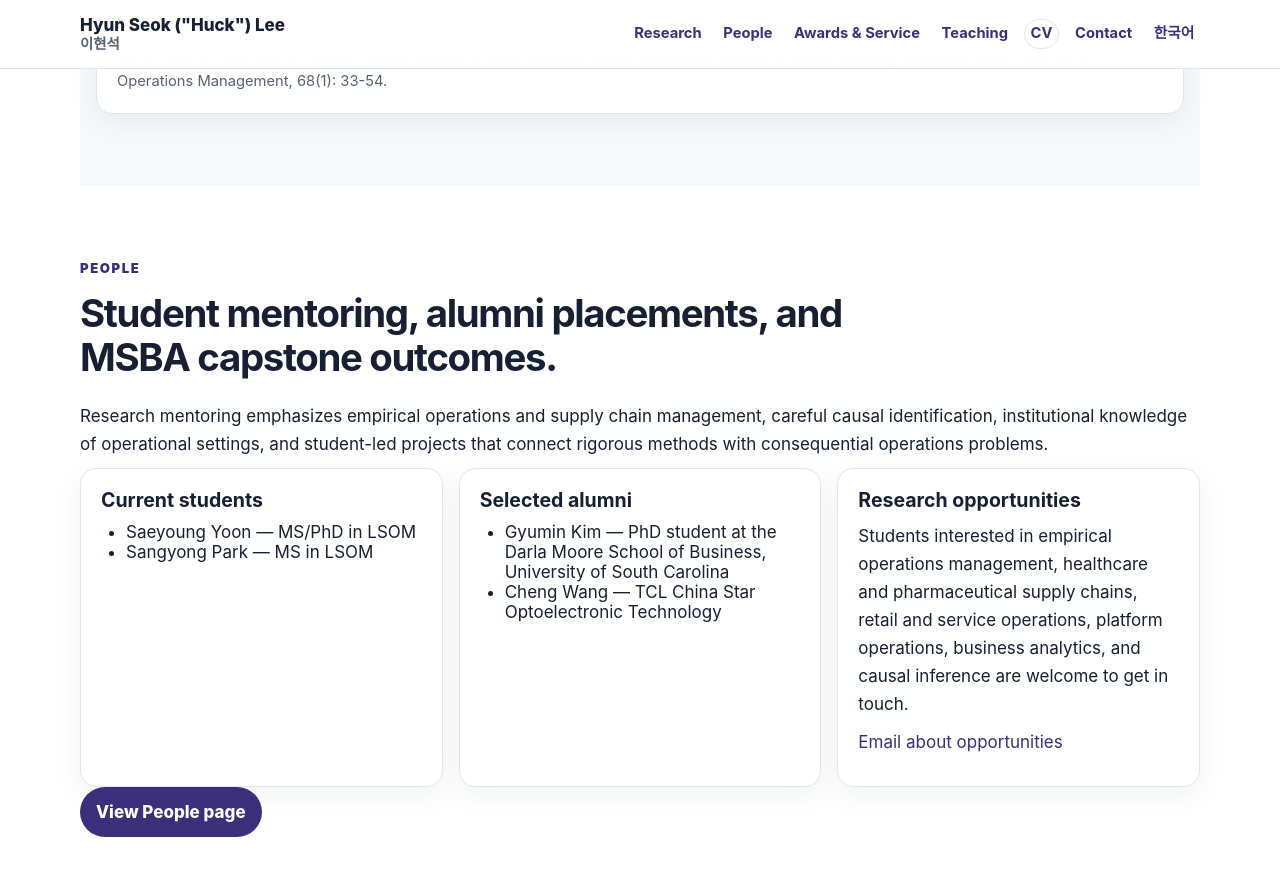
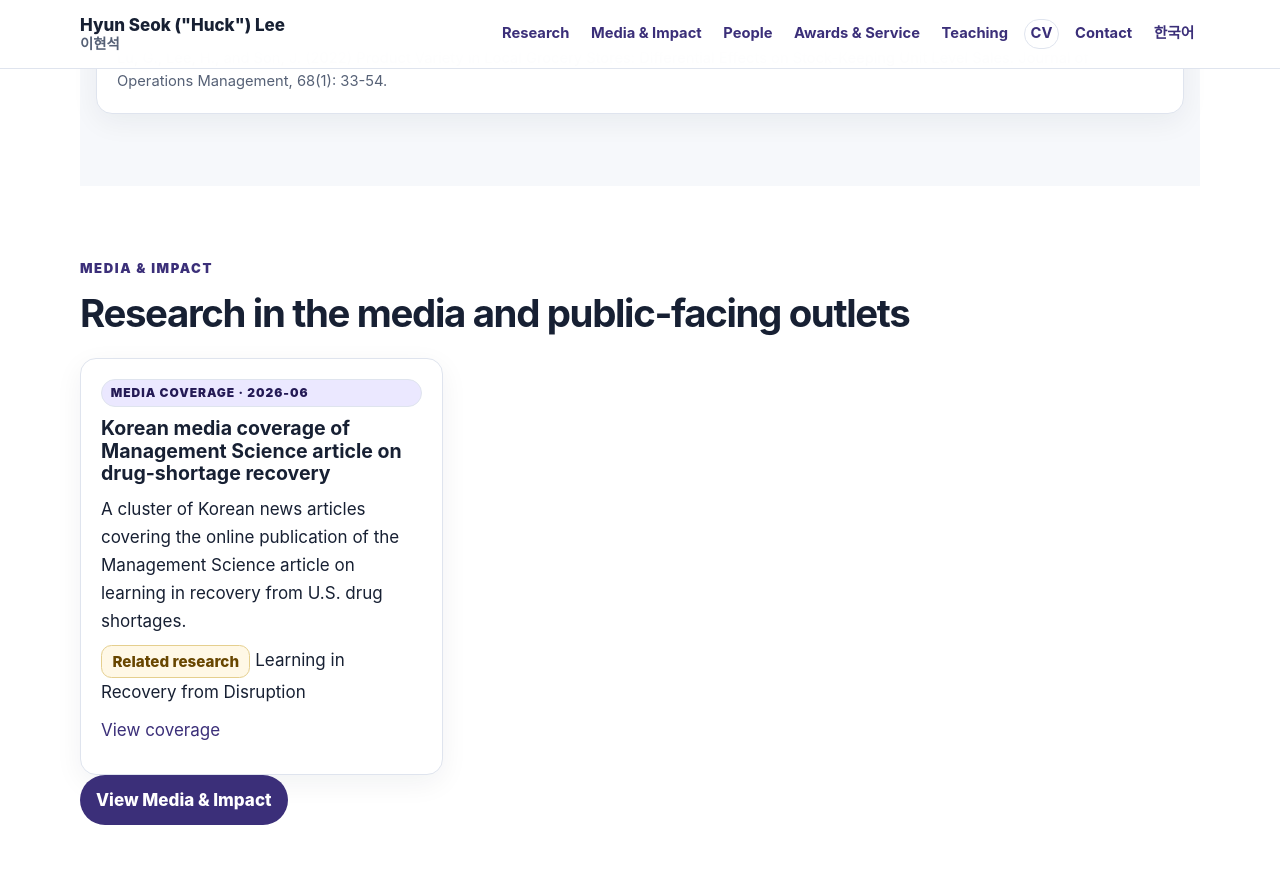
Before and after one commit to lordya2/lordya2.github.io, a Jekyll site: the page built from index.md, in a window 1280 px wide and 900 px high, scrolled down 3637 px. Shown: the top 876 px of the window. Built offline with Jekyll 4.4.1, drawn with Linux system fonts in a browser that asks for light colours; some of the changed text lies outside the part shown.

Commit message:
Add external impact and SEO metadata

```diff
--- a/_config.yml
+++ b/_config.yml
@@ -22,6 +22,7 @@ markdown: kramdown
 
 # Optional Google Analytics 4 measurement ID. Leave blank to disable analytics.
 google_analytics_id: "G-FKX2HDTLNX"
+google_site_verification: ""
 
 # All Jekyll-Bootstrap specific configurations are namespaced into this hash
 #
--- /dev/null
+++ b/_data/media_impact.yml
@@ -0,0 +1,14 @@
+featured:
+  - title: 'Korean media coverage of Management Science article on drug-shortage recovery'
+    outlet: 'Naver News search results'
+    date: '2026-06'
+    url: 'https://search.naver.com/search.naver?ssc=tab.news.all&query=%EC%9D%B4%ED%98%84%EC%84%9D%20%EC%9D%98%EC%95%BD%ED%92%88&sm=tab_opt&sort=1&photo=0&field=0&pd=-1&ds=2026.06.19&de=2026.06.19&docid=&related=0&mynews=0&office_type=0&office_section_code=0&news_office_checked=&nso=so%3Add%2Cp%3Aall&is_sug_officeid=0&office_category=0&service_area=0'
+    summary: 'A cluster of Korean news articles covering the online publication of the Management Science article on learning in recovery from U.S. drug shortages.'
+    related_work: 'Learning in Recovery from Disruption'
+    type: 'Media coverage'
+
+archive:
+  school_news: []
+  media_coverage: []
+  research_impact: []
+  awards_and_recognition: []
--- a/_data/navigation.yml
+++ b/_data/navigation.yml
@@ -1,5 +1,8 @@
 - label: Research
   url: /pages/research.html
+- label: Media & Impact
+  url: /pages/media.html
+  event: media_impact_click
 - label: People
   url: /pages/people.html
   event: people_page_click
--- a/_data/profile.yml
+++ b/_data/profile.yml
@@ -15,6 +15,7 @@ address_ko: '서울특별시 성북구 안암로 145, 고려대학교 경영대
 cv_url: '/assets/CV.pdf'
 headshot: '/assets/headshot.jpg'
 headshot_alt: 'Portrait of Hyun Seok Huck Lee'
+orcid: '0000-0003-3400-3472'
 links:
   kubs:
     label: 'Official KUBS Profile'
@@ -25,3 +26,6 @@ links:
   google_scholar:
     label: 'Google Scholar'
     url: 'https://scholar.google.com/citations?user=vGy-cTQAAAAJ&hl=en'
+  orcid:
+    label: 'ORCID'
+    url: 'https://orcid.org/0000-0003-3400-3472'
--- a/_includes/themes/twitter/default.html
+++ b/_includes/themes/twitter/default.html
@@ -2,12 +2,32 @@
 <html lang="{{ page.lang | default: 'en' }}">
   <head>
     <meta charset="utf-8">
+    {% assign meta_title = page.title | default: site.title %}
+    {% assign meta_description = page.description | default: site.data.profile.positioning %}
+    {% assign canonical_path = page.url | replace:'index.html','' %}
+    {% assign canonical_url = canonical_path | prepend: site.production_url %}
+    {% assign og_image = site.data.profile.headshot | prepend: site.production_url %}
     <title>{% if page.title %}{{ page.title }} | {% endif %}{{ site.title }}</title>
-    {% if page.description %}<meta name="description" content="{{ page.description }}">{% endif %}
+    <meta name="description" content="{{ meta_description | escape }}">
     {% if page.keywords %}<meta name="keywords" content="{{ page.keywords }}">{% endif %}
     <meta name="author" content="{{ site.author.name }}">
     <meta name="viewport" content="width=device-width, initial-scale=1.0">
-    <link rel="canonical" href="{{ site.production_url }}{{ page.url | replace:'index.html','' }}">
+    <link rel="canonical" href="{{ canonical_url }}">
+    <meta property="og:title" content="{{ meta_title | escape }}">
+    <meta property="og:description" content="{{ meta_description | escape }}">
+    <meta property="og:type" content="{% if page.url == '/' or page.url == '/index.html' %}profile{% else %}website{% endif %}">
+    <meta property="og:url" content="{{ canonical_url }}">
+    <meta property="og:site_name" content="{{ site.title | escape }}">
+    <meta property="og:image" content="{{ og_image }}">
+    <meta property="og:image:alt" content="{{ site.data.profile.headshot_alt | escape }}">
+    <meta name="twitter:card" content="summary_large_image">
+    <meta name="twitter:title" content="{{ meta_title | escape }}">
+    <meta name="twitter:description" content="{{ meta_description | escape }}">
+    <meta name="twitter:image" content="{{ og_image }}">
+    {% if site.google_site_verification and site.google_site_verification != '' %}<meta name="google-site-verification" content="{{ site.google_site_verification | escape }}">{% endif %}
+    <link rel="icon" type="image/svg+xml" href="{{ '/assets/favicon.svg' | prepend: site.production_url }}">
+    <link rel="shortcut icon" href="{{ '/assets/favicon.svg' | prepend: site.production_url }}">
+    {% include structured-data.html %}
     <link href="{{ ASSET_PATH }}/bootstrap/css/bootstrap.2.2.2.min.css" rel="stylesheet">
     <link href="{{ ASSET_PATH }}/css/style.css?body=1" rel="stylesheet" type="text/css" media="all">
     <link href="{{ ASSET_PATH }}/css/my_custom_css.css" rel="stylesheet" type="text/css" media="all">
@@ -43,7 +63,7 @@
     <footer class="site-footer">
       <div class="site-footer__inner">
         <p><strong>{{ site.data.profile.name }}</strong> · {{ site.data.profile.affiliation }}</p>
-        <p><a href="mailto:{{ site.data.profile.email }}" data-analytics-event="email_click">{{ site.data.profile.email }}</a> · <a href="{{ site.data.profile.cv_url }}" data-analytics-event="cv_download">CV</a></p>
+        <p><a href="mailto:{{ site.data.profile.email }}" data-analytics-event="email_click">{{ site.data.profile.email }}</a> · <a href="{{ site.data.profile.cv_url }}" data-analytics-event="cv_download">CV</a> · <a href="{{ site.data.profile.links.orcid.url }}" target="_blank" rel="noopener noreferrer" data-analytics-event="orcid_click">{{ site.data.profile.links.orcid.label }}</a></p>
       </div>
     </footer>
   </body>
--- a/index.md
+++ b/index.md
@@ -1,7 +1,7 @@
 ---
 layout: frontpage
 title: Hyun Seok ("Huck") Lee
-description: Huck Lee is a KUBS Research Fellow, Associate Professor, and LSOM Area Chair at Korea University Business School.
+description: Huck Lee studies empirical operations, healthcare and pharmaceutical supply chains, retail, platforms, and policy-relevant decisions at Korea University Business School.
 keywords: Hyun Seok, Huck, Lee, Operations Management, Supply Chain, Healthcare, Retail, KUBS.
 lang: en
 ---
@@ -56,6 +56,23 @@ lang: en
   </div>
 </section>
 
+<section class="section" id="media-impact-preview" aria-labelledby="media-impact-preview-title">
+  <p class="eyebrow">Media &amp; Impact</p>
+  <h2 id="media-impact-preview-title">Research in the media and public-facing outlets</h2>
+  <div class="card-grid card-grid--three">
+    {% for item in site.data.media_impact.featured limit:3 %}
+      <article class="card">
+        <p class="card-label">{{ item.type }} · {{ item.date }}</p>
+        <h3>{{ item.title }}</h3>
+        <p>{{ item.summary }}</p>
+        {% if item.related_work %}<p><span class="status-badge">Related research</span> {{ item.related_work }}</p>{% endif %}
+        <p><a href="{{ item.url }}" target="_blank" rel="noopener noreferrer" data-analytics-event="media_impact_click">View coverage</a></p>
+      </article>
+    {% endfor %}
+  </div>
+  <p><a class="button" href="{{ BASE_PATH }}/pages/media.html" data-analytics-event="media_impact_click">View Media &amp; Impact</a></p>
+</section>
+
 <section class="section" id="people-preview" aria-labelledby="people-preview-title">
   <p class="eyebrow">People</p>
   <h2 id="people-preview-title">Student mentoring, alumni placements, and MSBA capstone outcomes.</h2>
@@ -68,7 +85,7 @@ lang: en
   <p><a class="button" href="{{ BASE_PATH }}/pages/people.html" data-analytics-event="people_page_click">View People page</a></p>
 </section>
 
-<section class="section section--compact" id="news" aria-labelledby="news-title"><p class="eyebrow">Recent News</p><h2 id="news-title">Recent updates</h2><ul class="timeline-list">{% for item in site.data.news %}<li><time>{{ item.date }}</time><span>{{ item.text }}</span></li>{% endfor %}</ul></section>
+<section class="section section--compact" id="news" aria-labelledby="news-title"><p class="eyebrow">Recent News</p><h2 id="news-title">Recent updates</h2><ul class="timeline-list">{% for item in site.data.news limit:4 %}<li><time>{{ item.date }}</time><span>{{ item.text }}</span></li>{% endfor %}</ul><p><a href="{{ BASE_PATH }}/pages/news.html" data-analytics-event="news_archive_click">View all news</a></p></section>
 
 <section class="section section--compact" id="awards-service" aria-labelledby="awards-service-title"><p class="eyebrow">Awards &amp; Service</p><h2 id="awards-service-title">Selected recognition and service</h2><div class="card-grid card-grid--three awards-grid">{% for item in site.data.awards_service.homepage_highlights %}<article class="card award-card"><p class="card-label">{{ item.category }}</p><h3>{{ item.title }}</h3>{% if item.organization %}<p>{{ item.organization }}</p>{% endif %}{% if item.detail %}<p>{{ item.detail }}</p>{% endif %}{% if item.date %}<p class="award-card__date">{{ item.date }}</p>{% endif %}</article>{% endfor %}</div><p><a href="{{ BASE_PATH }}/pages/award.html">View awards and service</a></p></section>
 
@@ -102,7 +119,7 @@ lang: en
       </div>
       <div class="contact-card__row">
         <dt>Profile links</dt>
-        <dd class="link-row"><a href="{{ profile.cv_url }}" data-analytics-event="cv_download">CV</a><a href="{{ profile.links.kubs.url }}" target="_blank" rel="noopener noreferrer" data-analytics-event="external_profile_click">{{ profile.links.kubs.label }}</a><a href="{{ profile.links.linkedin.url }}" target="_blank" rel="noopener noreferrer" data-analytics-event="external_profile_click">{{ profile.links.linkedin.label }}</a><a href="{{ profile.links.google_scholar.url }}" target="_blank" rel="noopener noreferrer" data-analytics-event="google_scholar_click">{{ profile.links.google_scholar.label }}</a></dd>
+        <dd class="link-row"><a href="{{ profile.cv_url }}" data-analytics-event="cv_download">CV</a><a href="{{ profile.links.kubs.url }}" target="_blank" rel="noopener noreferrer" data-analytics-event="external_profile_click">{{ profile.links.kubs.label }}</a><a href="{{ profile.links.linkedin.url }}" target="_blank" rel="noopener noreferrer" data-analytics-event="external_profile_click">{{ profile.links.linkedin.label }}</a><a href="{{ profile.links.google_scholar.url }}" target="_blank" rel="noopener noreferrer" data-analytics-event="google_scholar_click">{{ profile.links.google_scholar.label }}</a><a href="{{ profile.links.orcid.url }}" target="_blank" rel="noopener noreferrer" data-analytics-event="orcid_click">{{ profile.links.orcid.label }}</a></dd>
       </div>
     </dl>
   </div>
```
Also changed, not shown: _includes/structured-data.html (added, +37 -0 lines), pages/media.md (added, +36 -0 lines), pages/news.md (added, +17 -0 lines), assets/favicon.svg (added).
